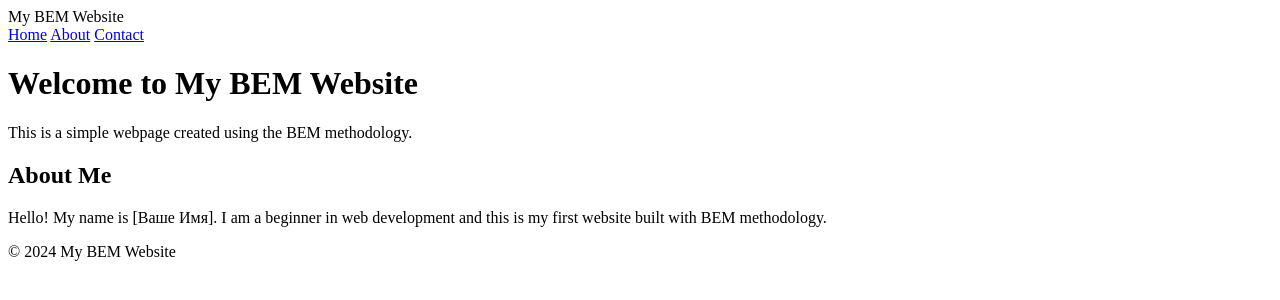
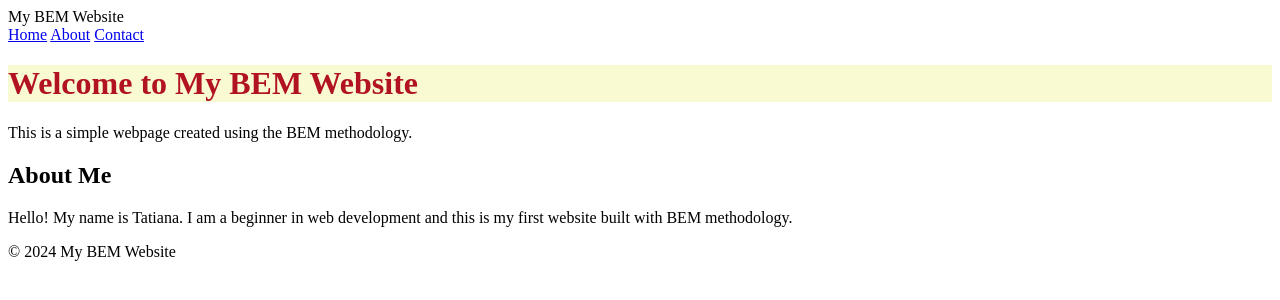
Before and after one commit to TAL625/R_1.5_, a plain HTML site: page index.html in a window 1280 px wide. Drawn offline with Linux system fonts and the light colour scheme.

Commit message:
colortext2

```diff
--- a/index.html
+++ b/index.html
@@ -4,6 +4,7 @@
 <meta charset="UTF-8">
 <meta name="viewport" content="width=device-width, initial-scale=1.0">
 <title>My BEM Website</title>
+<link rel="stylesheet" href="stile.css">
 </head>
 <body>
 <header class="header">
@@ -15,13 +16,14 @@
 </nav>
 </header>
 <main class="content">
-    <h1 class="content__title">Welcome to My BEM Website</h1>
+    <h1 class="content__title"> <span class="colortext">Welcome to My BEM Website</span>
+    </h1>
     <p class="content__text">This is a simple webpage created using the BEM
     methodology.</p>
-    <!-- Добавьте свою информацию здесь -->
+    <!-- Информация обо мне -->
     <section class="content__section">
     <h2 class="content__section-title">About Me</h2>
-    <p class="content__section-text">Hello! My name is [Ваше Имя]. I am a
+    <p class="content__section-text">Hello! My name is Tatiana. I am a
     beginner in web development and this is my first website built with BEM methodology.
     </p>
     </section>
--- /dev/null
+++ b/stile.css
@@ -0,0 +1,9 @@
+.colortext {
+    color: rgb(177, 19, 32);
+    text-align: center;
+}
+
+
+.content__title {
+    background-color: lightgoldenrodyellow;
+}
```
